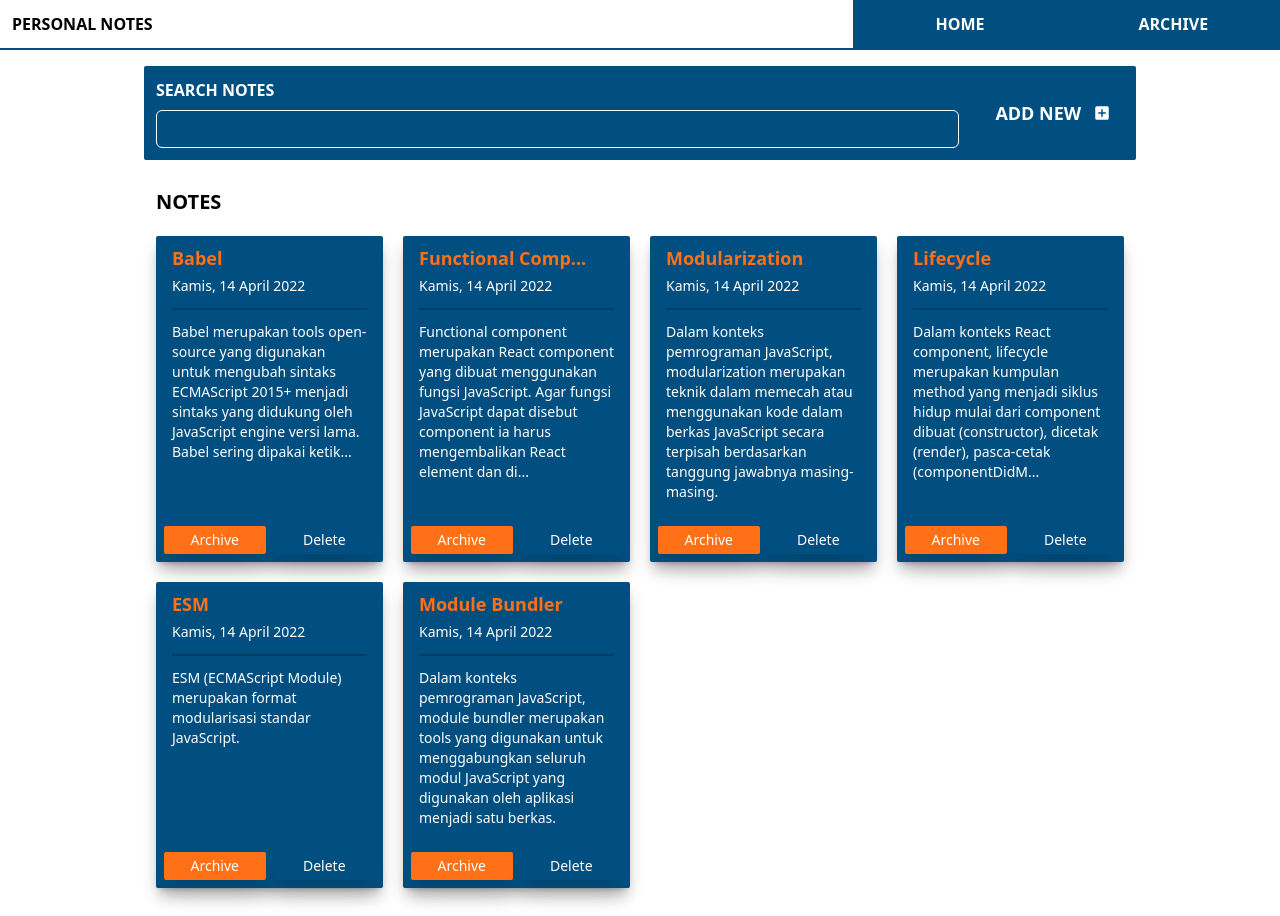
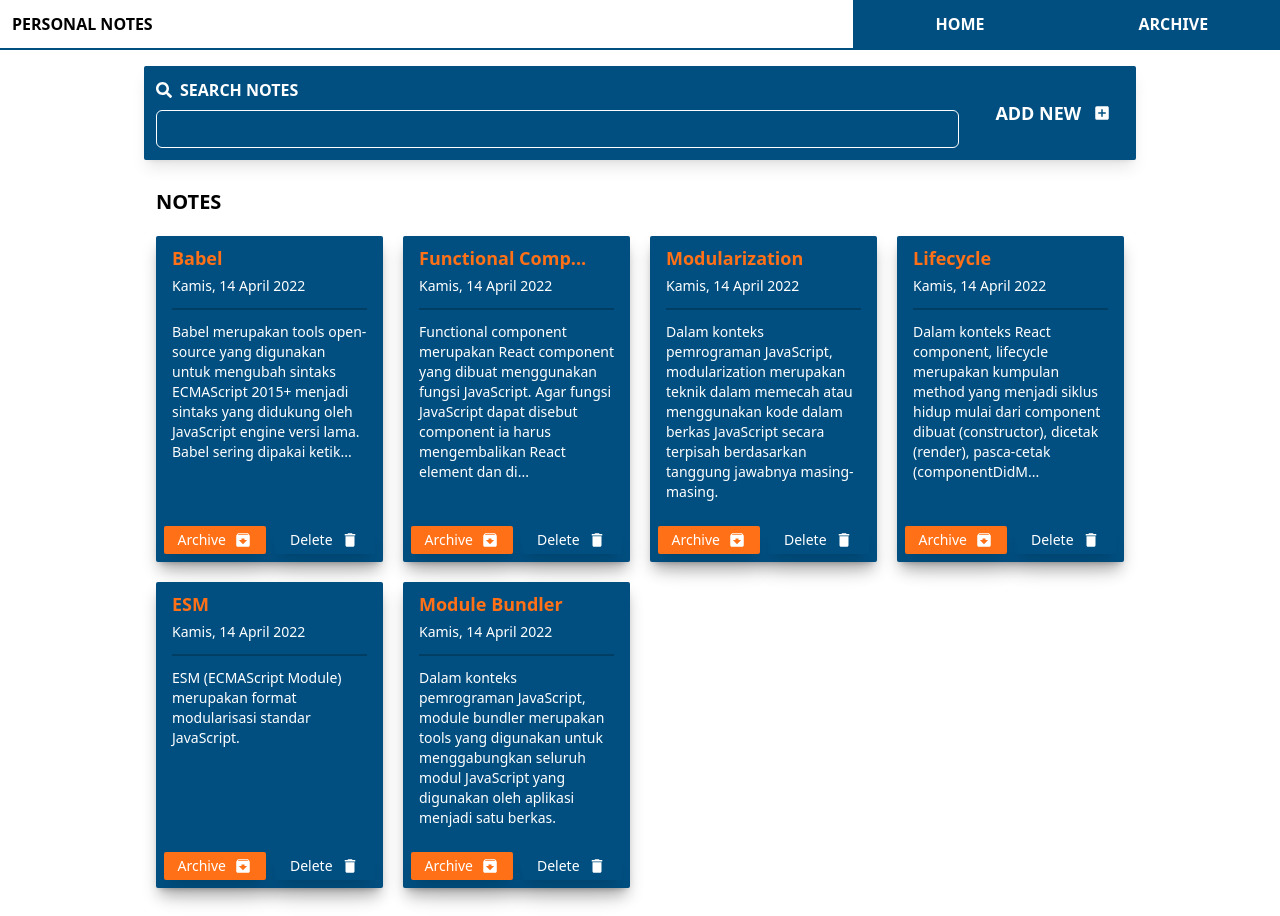
Before and after one commit to MSeptianJ/dicoding-personal-notes-vite, a React (Vite) app: page / in a window 1280 px wide. Built offline with nearby package versions, Linux system fonts and the light colour scheme; a web font is replaced by a local one.

Commit message:
Add Icon, Change Style

```diff
--- a/src/components/NoteSearch.jsx
+++ b/src/components/NoteSearch.jsx
@@ -1,5 +1,6 @@
 import PropTypes from "prop-types";
 import { useOutletContext } from "react-router-dom";
+import { FaSearch } from "react-icons/fa";
 
 const NoteSearch = () => {
   const { handlerSearchNote } = useOutletContext();
@@ -11,9 +12,10 @@ const NoteSearch = () => {
   return (
     <div className="m-auto grid w-full gap-2 p-3">
       <label
-        className=" font-semibold uppercase text-back"
+        className=" flex items-center gap-2 font-semibold uppercase text-back"
         htmlFor="NoteSearch"
       >
+        <FaSearch />
         Search Notes
       </label>
 
--- a/src/components/NotesComponent/NoteCard.jsx
+++ b/src/components/NotesComponent/NoteCard.jsx
@@ -1,14 +1,14 @@
 import PropTypes from "prop-types";
+import { MdArchive, MdDelete, MdUnarchive } from "react-icons/md";
+import { Link, useOutletContext } from "react-router-dom";
 import NoteCardBody from "./NoteCardBody";
 import NoteCardButton from "./NoteCardButton";
-import { Link, useOutletContext } from "react-router-dom";
 
 const NoteCard = ({ noteData }) => {
   const { handlerArchiveNote, handlerUnarchiveNote, handlerDeleteNote } =
     useOutletContext();
 
   return (
-    <>
     <div className="group flex w-full flex-col justify-between gap-3 rounded-sm bg-primary p-2 text-back shadow-lg shadow-[rgba(0,0,0,0.3)] transition-all duration-200 hover:-translate-y-4 hover:bg-secondary">
       <Link to={`/note/${noteData.id}`} className=" h-full w-full">
         <div className=" w-full px-2">
@@ -23,12 +23,14 @@ const NoteCard = ({ noteData }) => {
               btnTitle="Archive"
               btnFunc={handlerArchiveNote}
               btnId={noteData.id}
+              btnIcon={<MdArchive />}
               isFocus
             />
             <NoteCardButton
               btnTitle="Delete"
               btnFunc={handlerDeleteNote}
               btnId={noteData.id}
+              btnIcon={<MdDelete />}
             />
           </>
         ) : (
@@ -37,18 +39,19 @@ const NoteCard = ({ noteData }) => {
               btnTitle="Unarchive"
               btnFunc={handlerUnarchiveNote}
               btnId={noteData.id}
+              btnIcon={<MdUnarchive />}
               isFocus
             />
             <NoteCardButton
               btnTitle="Delete"
               btnFunc={handlerDeleteNote}
               btnId={noteData.id}
+              btnIcon={<MdDelete />}
             />
           </>
         )}
       </div>
     </div>
-    </>
   );
 };
 
--- a/src/components/NotesComponent/NoteCardButton.jsx
+++ b/src/components/NotesComponent/NoteCardButton.jsx
@@ -1,6 +1,6 @@
 import PropTypes from "prop-types";
 
-const NoteCardButton = ({ btnTitle, btnFunc, btnId, isFocus }) => {
+const NoteCardButton = ({ btnTitle, btnFunc, btnId, isFocus, btnIcon }) => {
   const handleFunction = () => {
     btnFunc(btnId);
   };
@@ -12,9 +12,10 @@ const NoteCardButton = ({ btnTitle, btnFunc, btnId, isFocus }) => {
         isFocus
           ? "text-main bg-accent hover:bg-opacity-70"
           : " hover:text-accent"
-      } rounded-sm p-1 text-sm shadow-xl transition-all duration-200`}
+      } flex items-center justify-center gap-2 rounded-sm p-1 text-sm shadow-xl transition-all duration-200`}
     >
-      {btnTitle}
+      <p>{btnTitle}</p>
+      <div className=" text-lg">{btnIcon}</div>
     </button>
   );
 };
@@ -24,6 +25,7 @@ NoteCardButton.propTypes = {
   btnTitle: PropTypes.string,
   btnId: PropTypes.string,
   isFocus: PropTypes.bool,
+  btnIcon: PropTypes.object,
 };
 
 export default NoteCardButton;
--- a/src/pages/archive/index.jsx
+++ b/src/pages/archive/index.jsx
@@ -9,7 +9,7 @@ const ArchivePage = () => {
 
   return (
     <>
-      <div className=" grid w-full grid-cols-6 items-center rounded-sm bg-primary">
+      <div className=" grid w-full grid-cols-6 items-center rounded-sm bg-primary shadow-lg">
         <div className=" col-span-4 w-full lg:col-span-5">
           <NoteSearch />
         </div>
--- a/src/pages/home/index.jsx
+++ b/src/pages/home/index.jsx
@@ -9,7 +9,7 @@ const HomePage = () => {
 
   return (
     <>
-      <div className=" grid w-full grid-cols-6 items-center rounded-sm bg-primary">
+      <div className=" grid w-full grid-cols-6 items-center rounded-sm bg-primary shadow-lg">
         <div className=" col-span-4 w-full lg:col-span-5">
           <NoteSearch />
         </div>
--- a/src/pages/note/index.jsx
+++ b/src/pages/note/index.jsx
@@ -1,6 +1,7 @@
+import { MdArchive, MdDelete, MdUnarchive } from "react-icons/md";
+import { useOutletContext, useParams } from "react-router-dom";
 import NoteCardButton from "../../components/NotesComponent/NoteCardButton";
 import { showFormattedDate } from "../../utils";
-import { useOutletContext, useParams } from "react-router-dom";
 
 const NotePage = () => {
   const {
@@ -35,12 +36,14 @@ const NotePage = () => {
               btnTitle="Archive"
               btnFunc={handlerArchiveNote}
               btnId={noteData.id}
+              btnIcon={<MdArchive />}
               isFocus
             />
             <NoteCardButton
               btnTitle="Delete"
               btnFunc={handlerDeleteNote}
               btnId={noteData.id}
+              btnIcon={<MdDelete />}
             />
           </>
         ) : (
@@ -49,12 +52,14 @@ const NotePage = () => {
               btnTitle="Unarchive"
               btnFunc={handlerUnarchiveNote}
               btnId={noteData.id}
+              btnIcon={<MdUnarchive />}
               isFocus
             />
             <NoteCardButton
               btnTitle="Delete"
               btnFunc={handlerDeleteNote}
               btnId={noteData.id}
+              btnIcon={<MdDelete />}
             />
           </>
         )}
--- a/src/pages/submit/index.jsx
+++ b/src/pages/submit/index.jsx
@@ -30,7 +30,7 @@ const SubmitPage = () => {
   };
 
   return (
-    <div className=" bg-sub m-auto w-full rounded-sm bg-primary px-6 py-4 text-back shadow-lg shadow-[rgba(0,0,0,0.3)] lg:w-1/2">
+    <div className=" bg-sub m-auto w-full rounded-sm bg-primary px-6 py-4 text-back shadow-lg lg:w-1/2">
       <h2 className=" text-xl font-semibold uppercase">Submit Note</h2>
       <form
         action=""
```
Lines whose indentation alone changed are shown as unchanged.
